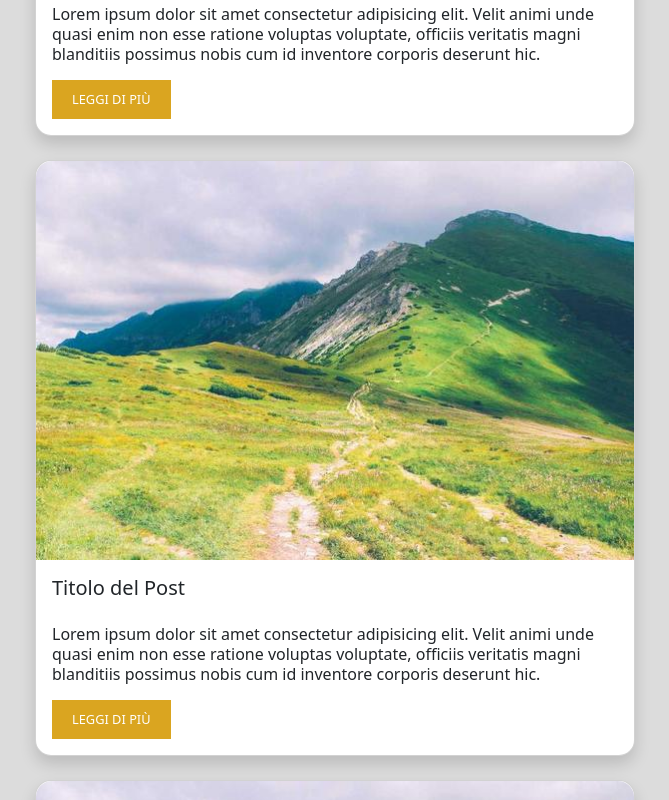
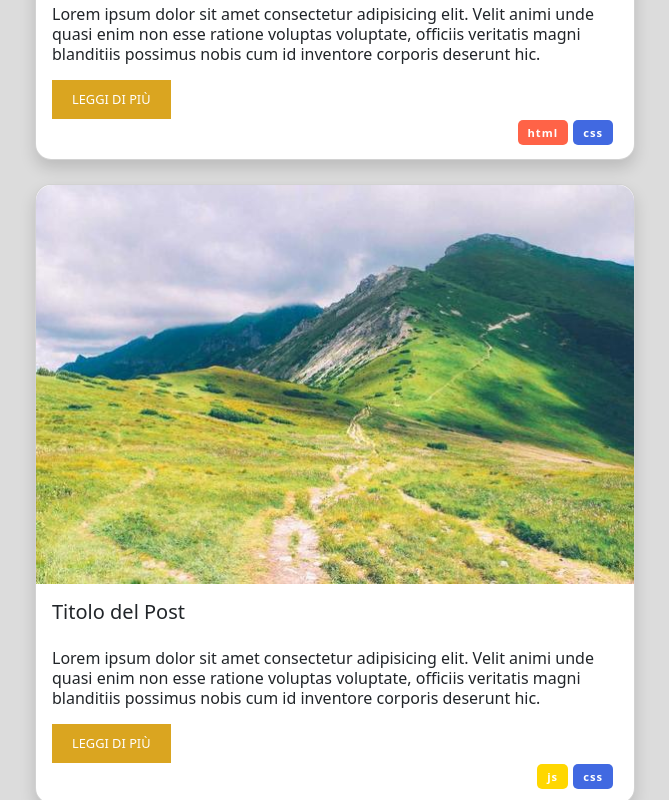
Before and after one commit to GiorgiaSecchi/react-props, a React (Vite) app: page / in a window 1280 px wide. Shown: the part 580-1380 px from the top of the page, without its empty margins (305-974 px from the left). Built offline with nearby package versions, Linux system fonts and the light colour scheme.

Commit message:
add card tags

```diff
--- a/src/assets/css/index.css
+++ b/src/assets/css/index.css
@@ -45,6 +45,35 @@ main .container {
   padding: 10px 20px 10px 20px;
 }
 
+.tags {
+  padding: 5px 10px;
+  border-radius: 5px;
+  margin-right: 5px;
+  font-size: 0.7rem;
+  letter-spacing: 1px;
+  color: white;
+  font-weight: bold;
+  border: none;
+
+  /* display: inline-block; */
+}
+
+.tags.html {
+  background-color: tomato;
+}
+
+.tags.css {
+  background-color: royalblue;
+}
+
+.tags.js {
+  background-color: gold;
+}
+
+.tags.php {
+  background-color: lightseagreen;
+}
+
 /* FOOTER */
 footer {
   background-color: rgb(61, 61, 61);
--- a/src/components/Card.jsx
+++ b/src/components/Card.jsx
@@ -14,6 +14,13 @@ export default function Card({ id, title, image, content, tags, published }) {
           <h5 className="card-title">{title}</h5>
           <p className="card-text lh-sm">{content}</p>
           <Button />
+          <div className="text-end">
+            {tags.map((tag, index) => (
+              <span keys={index} className={`tags ${tag}`}>
+                {tag}
+              </span>
+            ))}
+          </div>
         </div>
       </div>
     </div>
--- a/src/components/Main.jsx
+++ b/src/components/Main.jsx
@@ -9,12 +9,13 @@ export default function Main() {
         <div className="row row-cols-1 g-4">
           {posts
             .filter((post) => post.published === true)
-            .map((post) => (
+            .map((post, index) => (
               <Card
-                key={post.id}
+                key={index}
                 id={post.id}
                 title={post.title}
                 content={post.content}
+                tags={post.tags}
               />
             ))}
         </div>
```
